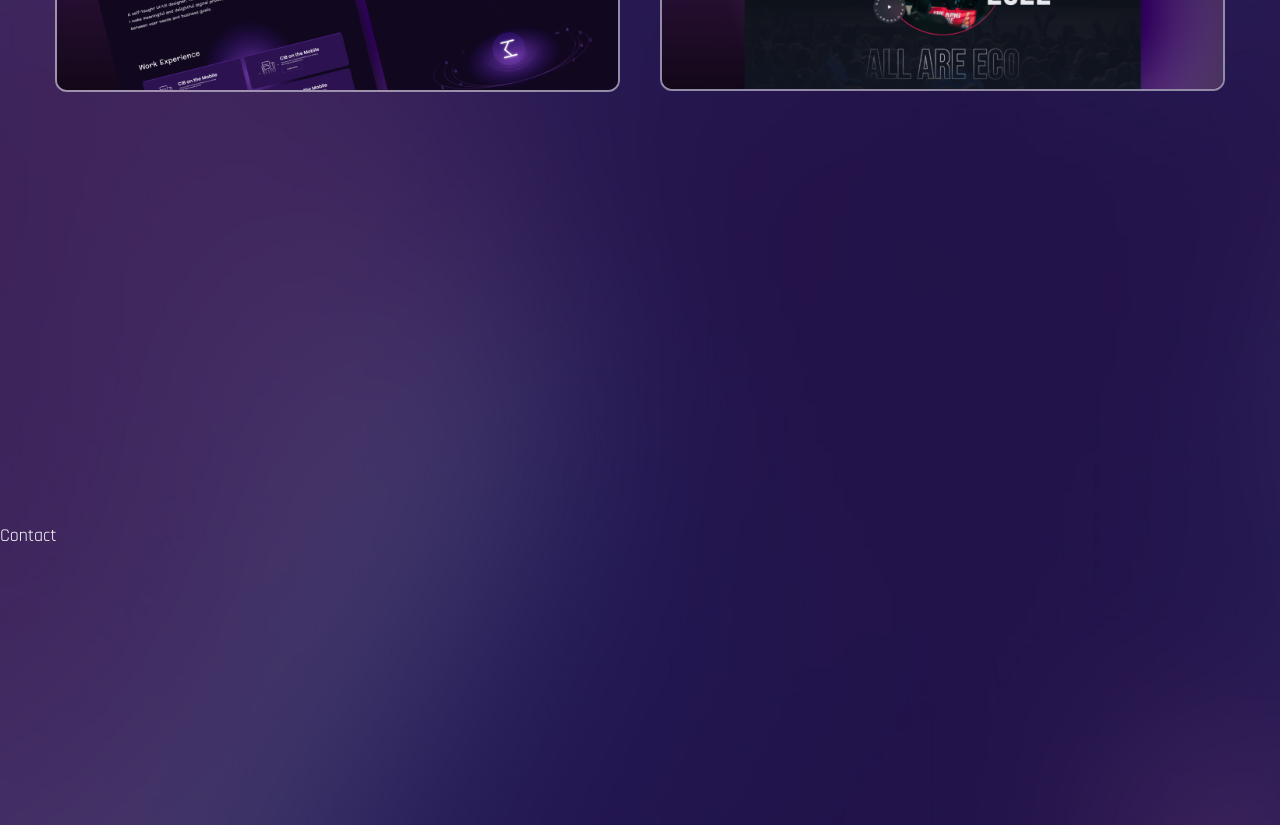
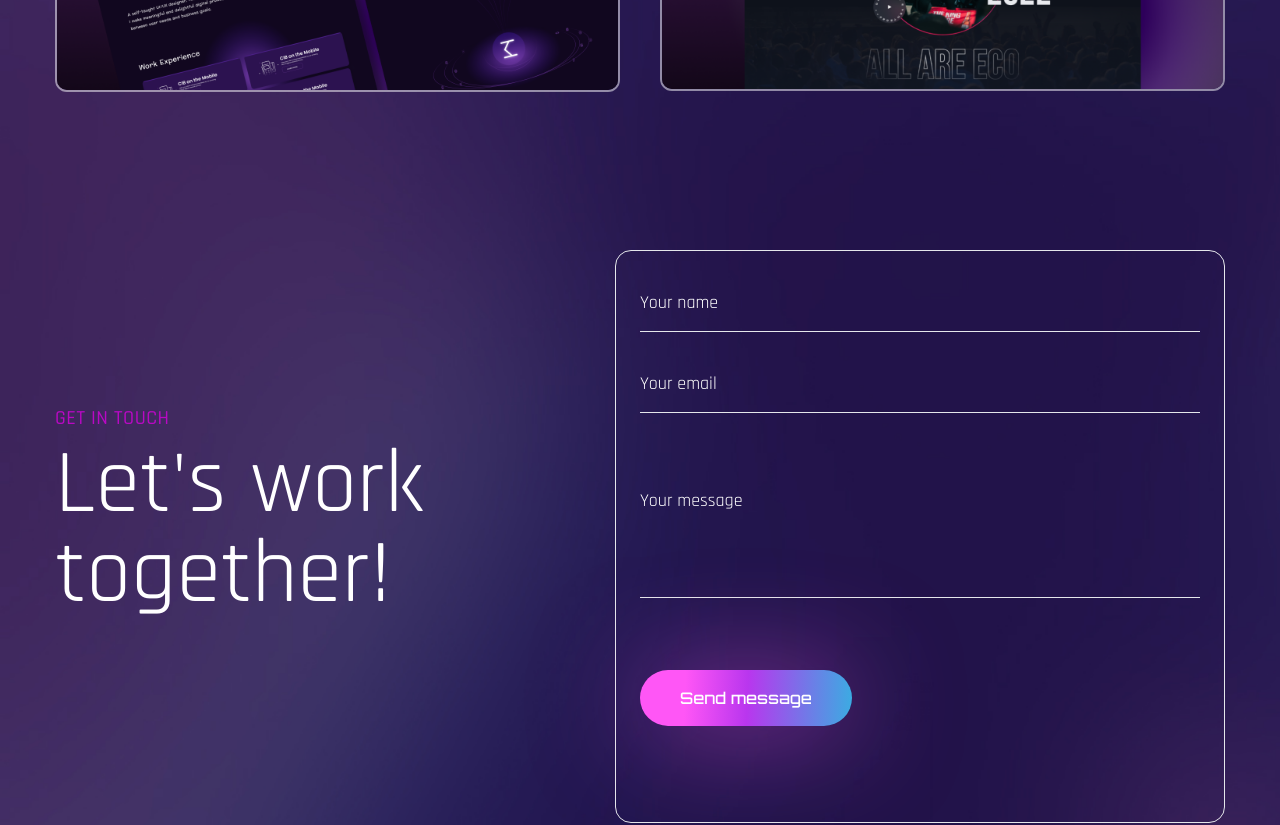
Before and after one commit to septianadip17/slicing-exercise-part7, a React (Create React App) app: page / in a window 1280 px wide. Shown: the part 3000-3825 px from the top of the page. Built offline with nearby package versions, Linux system fonts and the light colour scheme; the HTML template or start-up script is replaced by a standard one; a web font is replaced by a local one.

Commit message:
contact done

```diff
--- a/src/components/Contact.js
+++ b/src/components/Contact.js
@@ -1,7 +1,60 @@
-import React from 'react';
+import React from "react";
+// motion
+import { motion } from "framer-motion";
+// variants
+import { fadeIn } from "../variants";
 
 const Contact = () => {
-  return <div id='contact' className='section'>Contact</div>;
+  return (
+    <section className="section py-16" id="contact">
+      <div className="container mx-auto">
+        <div className="flex flex-col lg:flex-row">
+          {/* text */}
+          <motion.div
+            variants={fadeIn("right", 0.3)}
+            initial="hidden"
+            whileInView={"show"}
+            viewport={{ once: false, amount: 0.3 }}
+            className="flex-1 flex justify-start items-center"
+          >
+            <div>
+              <h4 className="text-xl uppercase text-accent font-medium mb-2 tracking-wide">
+                Get in touch
+              </h4>
+              <h2 className="text-[45px] lg:text-[90px] leading-none mb-12">
+                Let's work <br /> together!
+              </h2>
+            </div>
+          </motion.div>
+          {/* form */}
+          <motion.form
+            variants={fadeIn("left", 0.5)}
+            initial="hidden"
+            whileInView={"show"}
+            viewport={{ once: false, amount: 0.3 }}
+            className="flex-1 border rounded-2xl flex flex-col gap-y-6 pb-24 p-6 items-start"
+          >
+            <input
+              className="bg-transparent border-b py-3 outline-none w-full placeholder:text-white focus:border-accent transition-all"
+              type="text"
+              placeholder="Your name"
+            />
+            <input
+              className="bg-transparent border-b py-3 outline-none w-full placeholder:text-white focus:border-accent transition-all"
+              type="text"
+              placeholder="Your email"
+            />
+            <textarea
+              className="bg-transparent border-b py-12 outline-none w-full placeholder:text-white focus:border-accent transition-all resize-none mb-12"
+              type="text"
+              placeholder="Your message"
+            ></textarea>
+            <button className="btn btn-lg">Send message</button>
+          </motion.form>
+        </div>
+      </div>
+    </section>
+  );
 };
 
 export default Contact;
```
